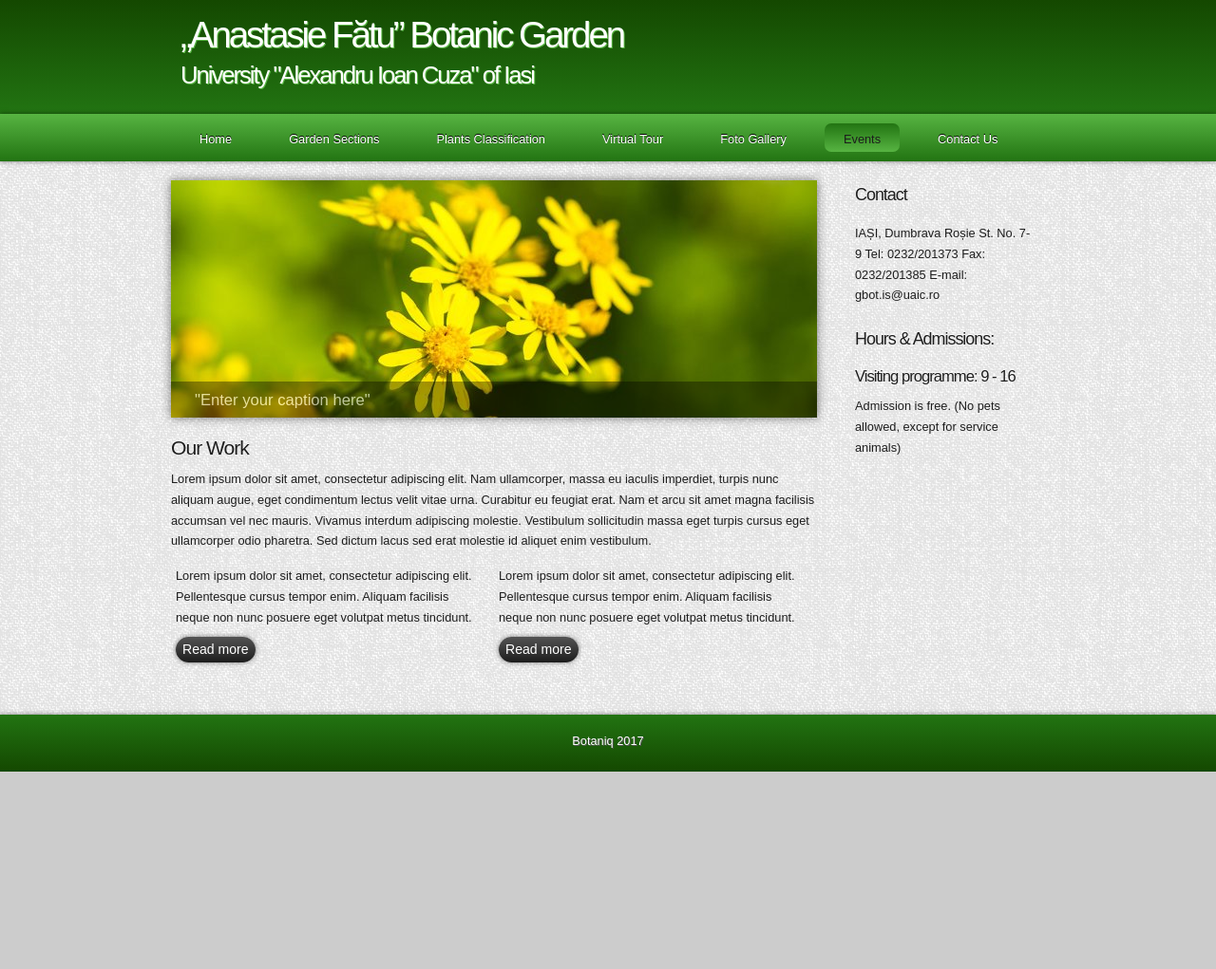
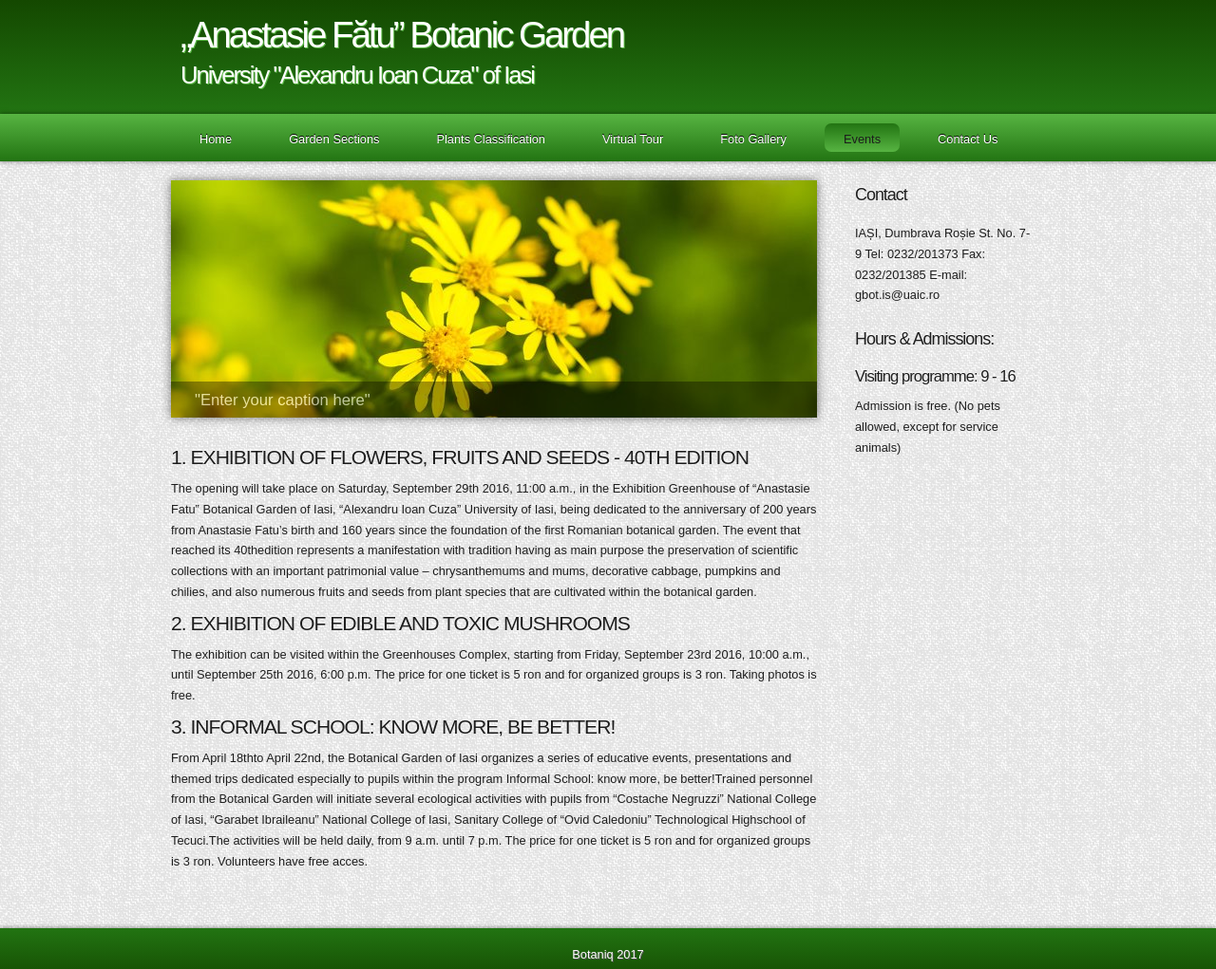
Before and after one commit to mihai2121/Botaniq, a plain HTML site: page Botaniq/events.html in a window 1280 px wide. Shown: the whole page at 95% size. Before the commit the page ends 813 px from the top, so only its background shows below. Drawn offline with Linux system fonts and the light colour scheme.

Commit message:
added videos to tour; created events page; modified contact page;

```diff
--- a/Botaniq/events.html
+++ b/Botaniq/events.html
@@ -2,7 +2,7 @@
 <html xmlns="http://www.w3.org/1999/xhtml" xml:lang="en">
 
 <head>
-  <title>ARaynorDesign Template</title>
+  <title>Botaniq</title>
   <meta name="description" content="free website template" />
   <meta name="keywords" content="enter your keywords here" />
   <meta http-equiv="content-type" content="text/html; charset=utf-8" />
@@ -68,25 +68,21 @@ Admission is free. (No pets allowed, except for service animals)</p>
       </ul>
 
 	  <div id="content">
-        <div class="content_item">
-          <h2>Our Work</h2>
-			<p>Lorem ipsum dolor sit amet, consectetur adipiscing elit. Nam ullamcorper, massa eu iaculis imperdiet, turpis nunc aliquam augue, eget condimentum lectus velit vitae urna. Curabitur eu feugiat erat. Nam et arcu sit amet magna facilisis accumsan vel nec mauris. Vivamus interdum adipiscing molestie. Vestibulum sollicitudin massa eget turpis cursus eget ullamcorper odio pharetra. Sed dictum lacus sed erat molestie id aliquet enim vestibulum.</p>
-		    <div class="content_container">
-		      <p>Lorem ipsum dolor sit amet, consectetur adipiscing elit. Pellentesque cursus tempor enim. Aliquam facilisis neque non nunc posuere eget volutpat metus tincidunt.</p>
-		    	<div class="button_small">
-		        <a href="#">Read more</a>
-		      </div><!--close button_small-->
-		    </div><!--close content_container-->
-            <div class="content_container">
-		      <p>Lorem ipsum dolor sit amet, consectetur adipiscing elit. Pellentesque cursus tempor enim. Aliquam facilisis neque non nunc posuere eget volutpat metus tincidunt.</p>
-		    	<div class="button_small">
-		        <a href="#">Read more</a>
-		        </div><!--close button_small-->
-		    </div><!--close content_container-->
-		</div><!--close content_item-->
+      <br>
+      <br>
+    <h2> 1. EXHIBITION OF FLOWERS, FRUITS AND SEEDS - 40TH EDITION </h2>
+       <p>The opening will take place on Saturday, September 29th 2016, 11:00 a.m., in the Exhibition Greenhouse of “Anastasie Fatu” Botanical Garden of Iasi, “Alexandru Ioan Cuza” University of Iasi, being dedicated to the anniversary of 200 years from Anastasie Fatu’s birth and 160 years since the foundation of the first Romanian botanical garden. The event that reached its 40thedition represents a manifestation with tradition having as main purpose the preservation of scientific collections with an important patrimonial value – chrysanthemums and mums, decorative cabbage, pumpkins and chilies, and also numerous fruits and seeds from plant species that are cultivated within the botanical garden.
+
+
+<h2> 2. EXHIBITION OF EDIBLE AND TOXIC MUSHROOMS</h2>
+      <p>The exhibition can be visited within the Greenhouses Complex, starting from Friday, September 23rd 2016, 10:00 a.m., until September 25th 2016, 6:00 p.m.
+      The price for one ticket is 5 ron and for organized groups is 3 ron. Taking photos is free.
+
+<h2> 3. INFORMAL SCHOOL: KNOW MORE, BE BETTER!</h2>
+       <p>From April 18thto April 22nd, the Botanical Garden of Iasi organizes a series of educative events, presentations and themed trips dedicated especially to pupils within the program Informal School: know more, be better!Trained personnel from the Botanical Garden will initiate several ecological activities with pupils from “Costache Negruzzi” National College of Iasi, “Garabet Ibraileanu” National College of Iasi, Sanitary College of “Ovid Caledoniu” Technological Highschool of Tecuci.The activities will be held daily, from 9 a.m. until 7 p.m. The price for one ticket is 5 ron and for organized groups is 3 ron. Volunteers have free acces.
+
       </div><!--close content-->
 	</div><!--close site_content-->
-
 
   <div id="footer_container">
     <div id="footer">
```
Also changed, not shown: Botaniq/contact.html (+6 -17 lines), Botaniq/virtual_tour.html (+17 -22 lines).
